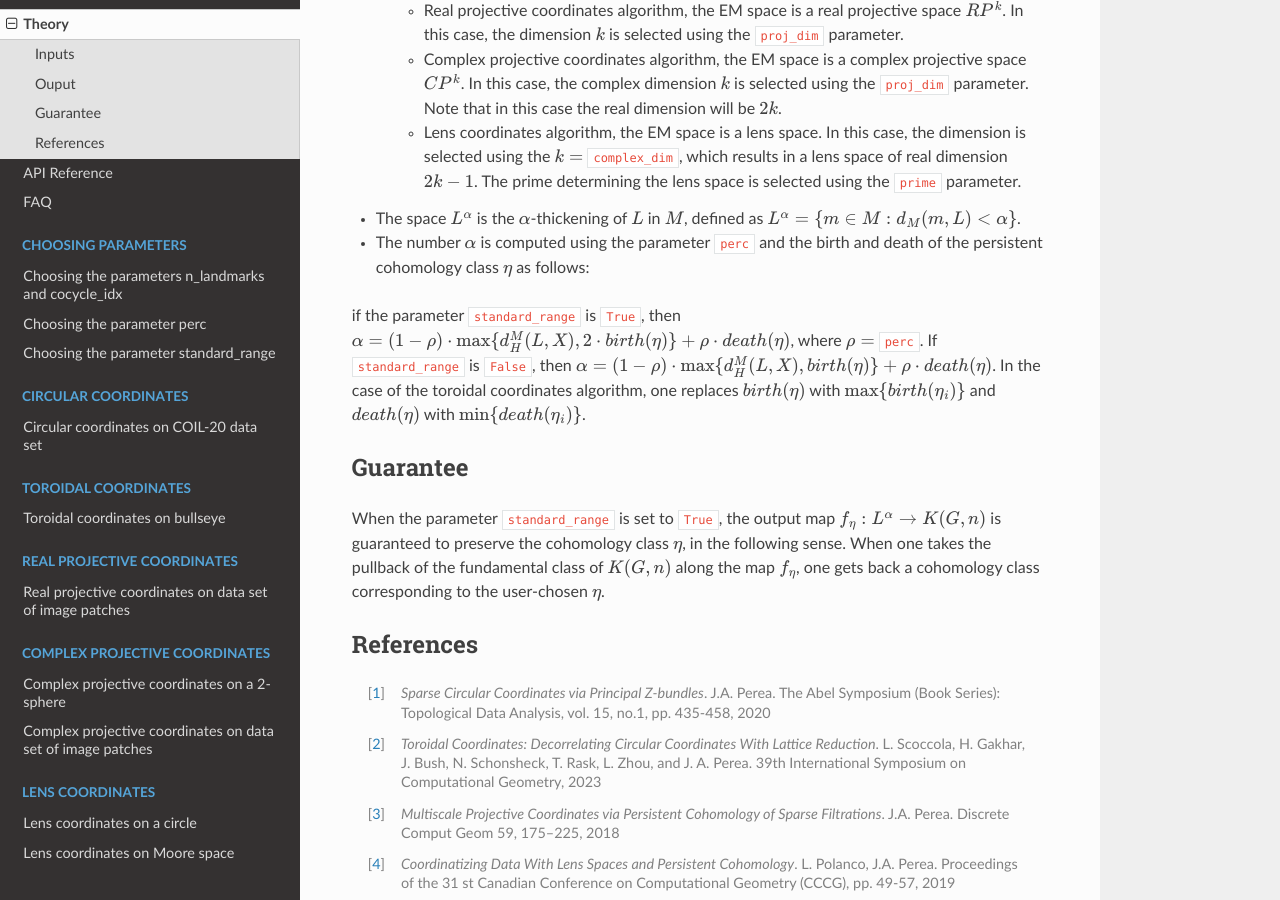
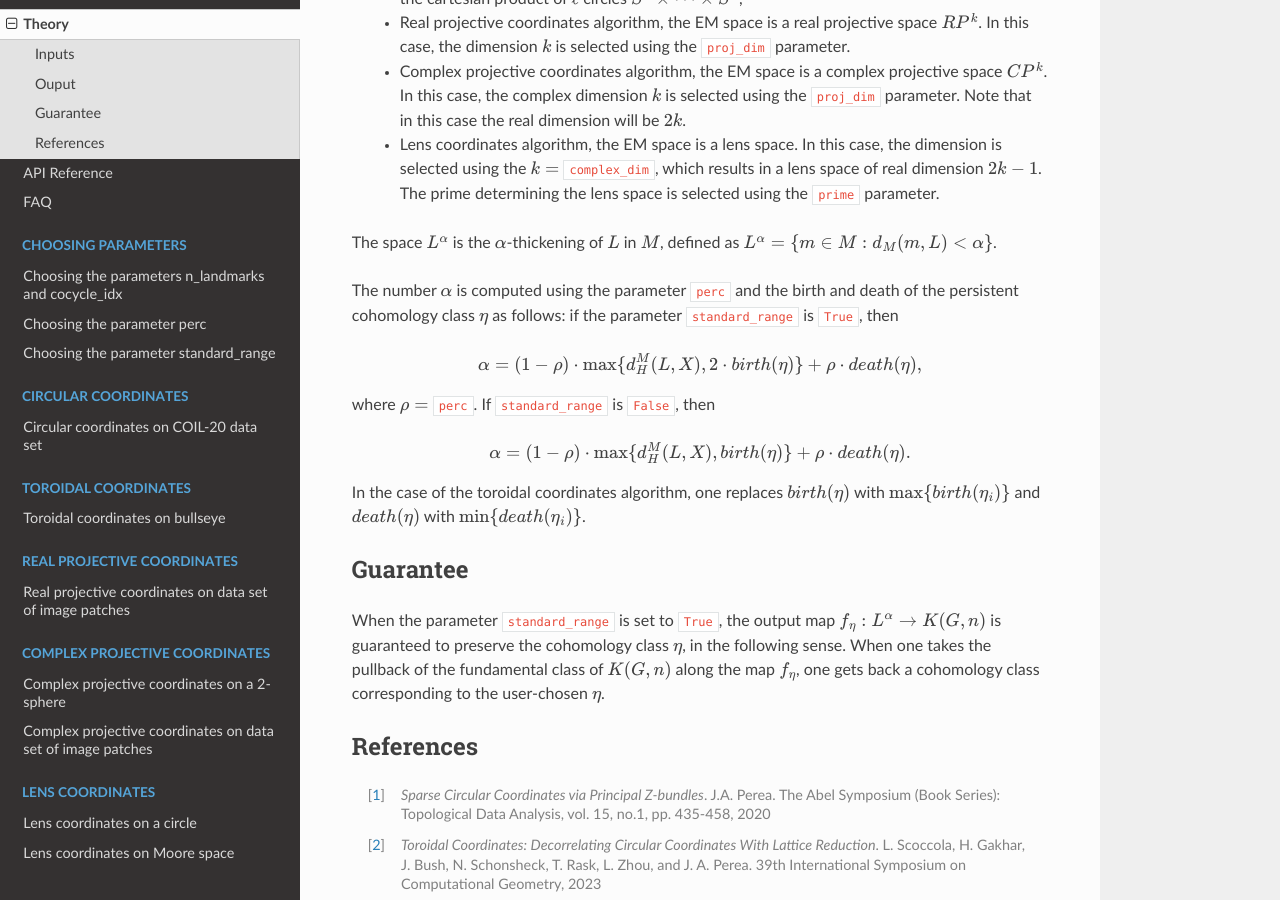
Before and after one commit to scikit-tda/DREiMac, a Sphinx documentation site: the page built from docs/theory.rst, in a window 1280 px wide and 900 px high, scrolled down 1579 px. Built offline with Sphinx 7.4.7 and the Read the Docs theme 2.0.0, drawn with Linux system fonts in a browser that asks for light colours; pages that are not in the unit, such as notebooks, are missing from menus; some of the changed lines change nothing that is shown.

Commit message:
docs: fix displayed equations in theory section

```diff
--- a/docs/theory.rst
+++ b/docs/theory.rst
@@ -54,7 +54,7 @@ With these choices, DREiMac returns a continuous function
 
 where:
 
-- :math:`K(G,n)` is an Eilenberg-MacLane space (EM space). Specifically, when using the
+:math:`K(G,n)` is an Eilenberg-MacLane space (EM space). Specifically, when using the
 
    - Circular coordinates algorithm, the EM space is the circle :math:`S^1`;
    - Toroidal coordinates algorithm with :math:`\ell` cohomology classes, the EM space is the :math:`\ell`-torus, i.e., the cartesian product of :math:`\ell` circles :math:`S^1 \times \dots \times S^1`;
@@ -62,11 +62,16 @@ where:
    - Complex projective coordinates algorithm, the EM space is a complex projective space :math:`CP^k`. In this case, the complex dimension :math:`k` is selected using the :code:`proj_dim` parameter. Note that in this case the real dimension will be :math:`2k`.
    - Lens coordinates algorithm, the EM space is a lens space. In this case, the dimension is selected using the :math:`k =` :code:`complex_dim`, which results in a lens space of real dimension :math:`2 k-1`. The prime determining the lens space is selected using the :code:`prime` parameter.
 
-- The space :math:`L^{\alpha}` is the :math:`\alpha`-thickening of :math:`L` in :math:`M`, defined as :math:`L^{\alpha} = \{m \in M : d_M(m,L) < \alpha\}`.
+The space :math:`L^{\alpha}` is the :math:`\alpha`-thickening of :math:`L` in :math:`M`, defined as :math:`L^{\alpha} = \{m \in M : d_M(m,L) < \alpha\}`.
 
-- The number :math:`\alpha` is computed using the parameter :code:`perc` and the birth and death of the persistent cohomology class :math:`\eta` as follows:
-if the parameter :code:`standard_range` is :code:`True`, then :math:`\alpha = (1 - \rho)\cdot \max\{d_H^M(L,X), 2 \cdot birth(\eta)\} + \rho \cdot death(\eta)`, where :math:`\rho =` :code:`perc`.
-If :code:`standard_range` is :code:`False`, then :math:`\alpha = (1 - \rho)\cdot \max\{d_H^M(L,X), birth(\eta)\} + \rho \cdot death(\eta)`.
+The number :math:`\alpha` is computed using the parameter :code:`perc` and the birth and death of the persistent cohomology class :math:`\eta` as follows: if the parameter :code:`standard_range` is :code:`True`, then
+
+.. math:: \alpha = (1 - \rho)\cdot \max\{d_H^M(L,X), 2 \cdot birth(\eta)\} + \rho \cdot death(\eta),
+
+where :math:`\rho =` :code:`perc`. If :code:`standard_range` is :code:`False`, then
+
+.. math:: \alpha = (1 - \rho)\cdot \max\{d_H^M(L,X), birth(\eta)\} + \rho \cdot death(\eta).
+
 In the case of the toroidal coordinates algorithm, one replaces :math:`birth(\eta)` with :math:`\max\{birth(\eta_i)\}` and :math:`death(\eta)` with :math:`\min\{death(\eta_i)\}`.
 
 Guarantee
```
